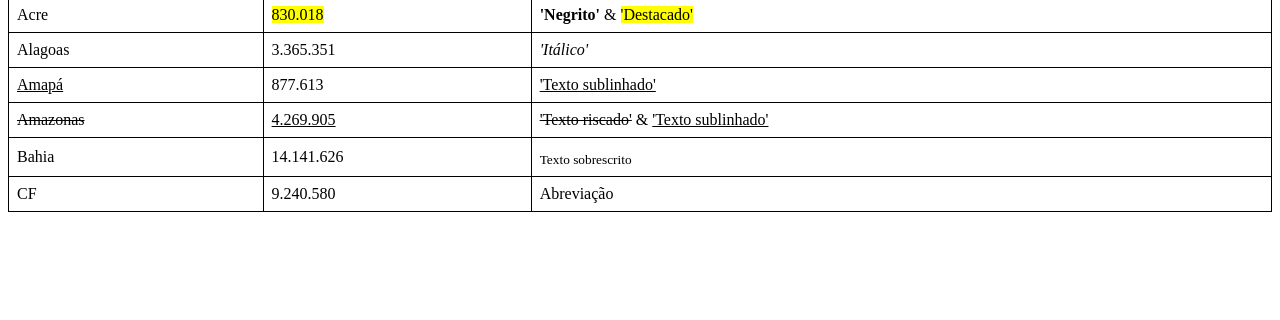
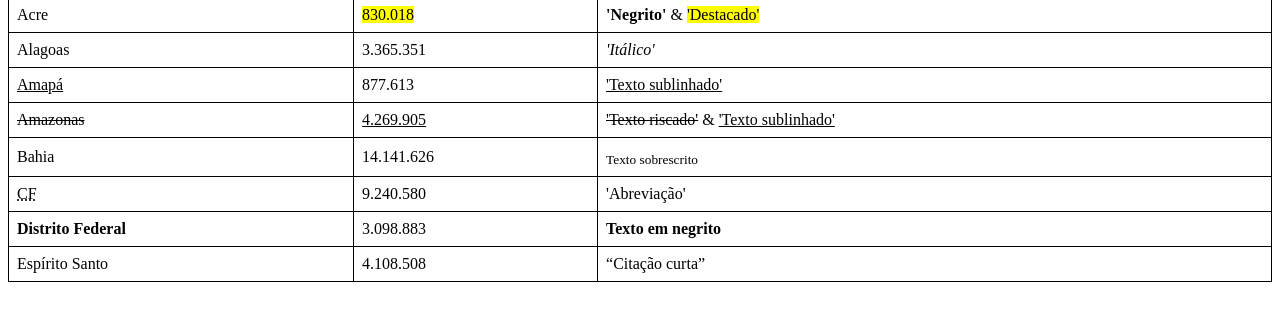
Before and after one commit to lzzwk/AULA-5, a plain HTML site: page index.html in a window 1280 px wide. Shown: the part 118-438 px from the top of the page. Drawn offline with Linux system fonts and the light colour scheme.

Commit message:
Exercicio Tabelas Grandes

```diff
--- a/index.html
+++ b/index.html
@@ -83,9 +83,19 @@
         <td><sub>Texto sobrescrito</sub></td>
     </tr>
     <tr>
-        <td>CF</td>
+        <td><abbr title="Ceará">CF</abbr></td>
         <td>9.240.580</td>
-        <td>Abreviação</td>
+        <td>'Abreviação'</td>
+    </tr>
+    <tr>
+        <td><strong>Distrito Federal</strong></td>
+        <td>3.098.883</td>
+        <td><strong>Texto em negrito</strong></td>
+    </tr>
+    <tr>
+        <td>Espírito Santo</td>
+        <td>4.108.508</td>
+        <td>“Citação curta”</td>
     </tr>
 
 
```
